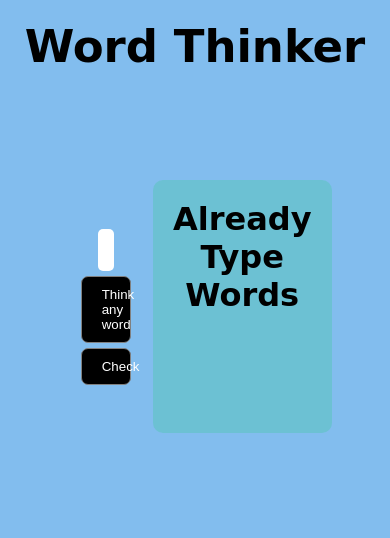
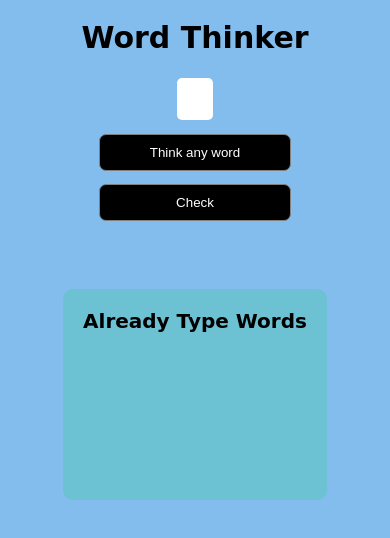
Before and after one commit to im-hms/Guess_the_name, a plain HTML site: page index.html in a window 390 px wide. Drawn offline with Linux system fonts and the light colour scheme.

Commit message:
Update style.css

```diff
--- a/style.css
+++ b/style.css
@@ -128,3 +128,37 @@ span{
     text-align: center;
     height: 50vh;
 }
+
+@media screen and (max-width: 800px){
+    .content{
+        flex-direction: column;
+    }
+    .dont{
+        align-items: unset;
+    }
+}
+@media screen and (max-width: 550px){
+    span{
+        height: 7vh;
+        width: 42px;
+        font-size: 33px;
+        padding: 0;
+    }
+    .already h1{
+        font-size: 20px;
+    }
+}
+@media screen and (max-width: 420px){
+    .head h1{
+        font-size: 30px;
+    }
+    #ans{
+        display: none;
+    }
+    button{
+        width: 70%;
+    }
+    .already{
+        height: 25vh;
+    }
+}
```
